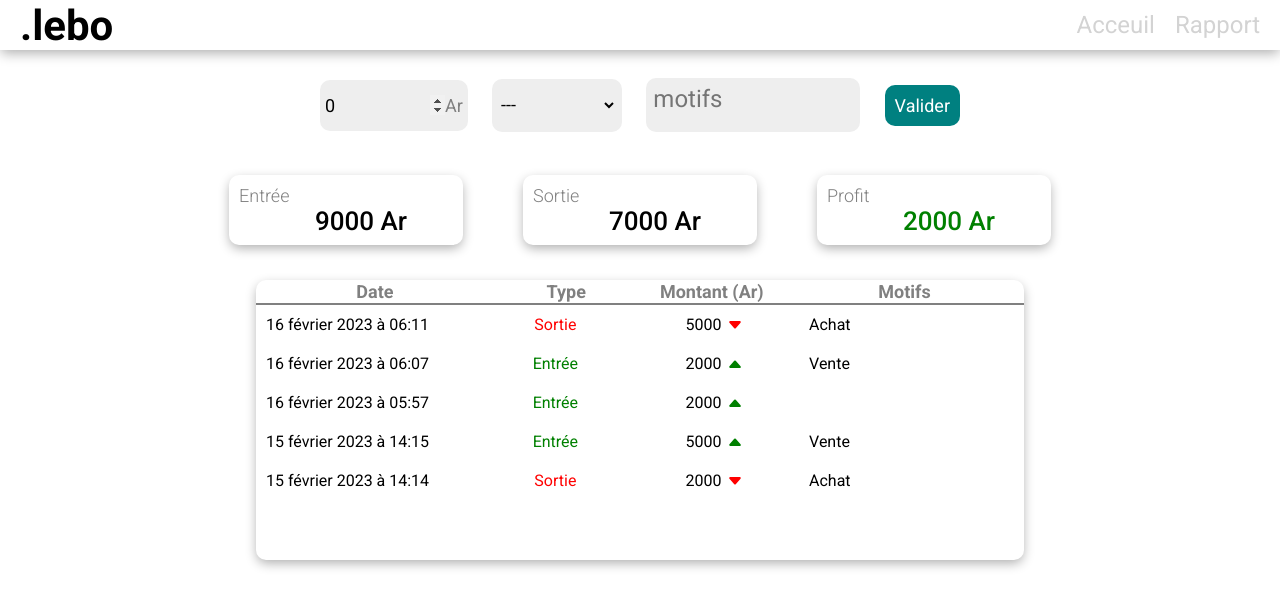
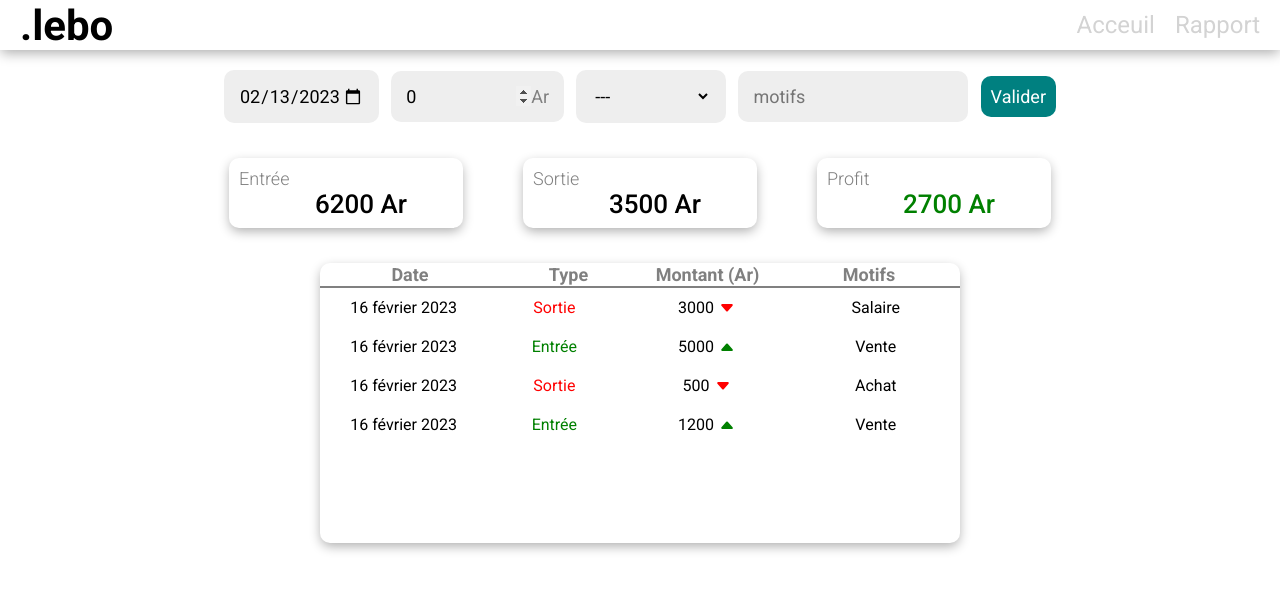
Before and after one commit to tafitahery/management-, a React (Create React App) app in the folder client/: page / in a window 1280 px wide. Shown: the top 608 px of the page. Built offline with nearby package versions, Linux system fonts and the light colour scheme; data requests are answered from the project's data file.

Commit message:
Ajout date dans la BD et dans le component NewEntry

```diff
--- a/client/src/assets/db.json
+++ b/client/src/assets/db.json
@@ -1,39 +1,32 @@
 {
   "amounts": [
     {
-      "amount": 2000,
-      "type": "out",
-      "motifs": "Achat",
-      "date": 1676470479583,
+      "date": 1676548466606,
+      "amount": 1200,
+      "type": "in",
+      "motifs": "Vente",
       "id": 1
     },
     {
+      "amount": 500,
+      "type": "out",
+      "motifs": "Achat",
+      "date": 1676548482705,
+      "id": 2
+    },
+    {
+      "date": 1676549350462,
       "amount": 5000,
       "type": "in",
       "motifs": "Vente",
-      "date": 1676470551659,
-      "id": 2
-    },
-    {
-      "amount": 2000,
-      "type": "in",
-      "motifs": "",
-      "date": 1676527054236,
       "id": 3
     },
     {
-      "amount": 2000,
-      "type": "in",
-      "motifs": "Vente",
-      "date": 1676527637519,
+      "amount": 3000,
+      "type": "out",
+      "motifs": "Salaire",
+      "date": 1676549372993,
       "id": 4
-    },
-    {
-      "amount": 5000,
-      "type": "out",
-      "motifs": "Achat",
-      "date": 1676527902572,
-      "id": 5
     }
   ]
 }
--- a/client/src/components/ListAmount.jsx
+++ b/client/src/components/ListAmount.jsx
@@ -8,7 +8,7 @@ const Container = styled.div`
   margin: auto;
   display: flex;
   flex-direction: column;
-  width: 60%;
+  width: 50%;
 `;
 
 const Options = styled.div``;
@@ -46,7 +46,7 @@ const Th = styled.th`
   border-bottom: 2px solid gray;
   font-size: 18px;
   color: gray;
-  width: 250px;
+  width: 200px;
 
   ${({ sm }) => sm && 'width: 150px;'}
 `;
@@ -54,9 +54,10 @@ const Th = styled.th`
 const Td = styled.td`
   padding: 10px;
   cursor: pointer;
-  width: 250px;
+  width: 200px;
+  text-align: center;
 
-  ${({ color }) => color && 'text-align: center; width: 150px;'}
+  ${({ color }) => color && 'width: 150px;'}
   ${({ color }) => color && (color === 'in' ? 'color: green;' : 'color: red')}
   ${(props) =>
     props.amount &&
@@ -81,8 +82,6 @@ export default function ListAmount() {
       year: 'numeric',
       month: 'long',
       day: 'numeric',
-      hour: 'numeric',
-      minute: 'numeric',
     });
   };
 
--- a/client/src/components/NewEntry.jsx
+++ b/client/src/components/NewEntry.jsx
@@ -10,11 +10,10 @@ const Container = styled.div`
   align-items: center;
   justify-content: center;
   flex-direction: column;
-  height: 70px;
 `;
 
 const Form = styled.form`
-  width: 50%;
+  width: 65%;
   display: flex;
   align-items: center;
   justify-content: space-between;
@@ -22,7 +21,7 @@ const Form = styled.form`
 
 const Wrapper = styled.div`
   background-color: #eeeeee;
-  padding: 5px;
+  padding: 5px 15px;
   display: flex;
   align-items: center;
   border-radius: 10px;
@@ -31,9 +30,12 @@ const Wrapper = styled.div`
 const Input = styled.input`
   background-color: #eeeeee;
   padding: 10px 0;
-  width: 120px;
+  width: 125px;
   border: none;
   font-size: 18px;
+
+  ${({ motifs }) => motifs && 'width: 200px;'}
+
   &:focus {
     outline: none;
   }
@@ -60,21 +62,6 @@ const Option = styled.option`
   color: gray;
 `;
 
-const Text = styled.textarea`
-  background-color: #eeeeee;
-  resize: none;
-  width: 200px;
-  height: 40px;
-  border: none;
-  font-size: 14px;
-  &:focus {
-    outline: none;
-  }
-  &:placeholder-shown {
-    font-size: 24px;
-  }
-`;
-
 const Validation = styled.button`
   background-color: teal;
   border: none;
@@ -89,12 +76,20 @@ const Error = styled.div`
   color: red;
   font-size: 12px;
   margin-top: 10px;
-  width: 13px;
+  height: 13px;
 `;
 
 export default function NewEntry() {
   const { entry, setEntry } = useContext(AppContext);
   const [error, setError] = useState(false);
+
+  const formatCalendarDate = (date) => {
+    const year = new Date(date).getFullYear();
+    const month = new Date(date).getMonth() + 1;
+    const stringMonth = month < 10 ? '0' + month : month;
+    const day = new Date(date).getDate();
+    return `${year}-${stringMonth}-${day}`;
+  };
 
   const handleChange = (e) => {
     setEntry((prev) => ({ ...prev, [e.target.name]: e.target.value }));
@@ -109,11 +104,11 @@ export default function NewEntry() {
     const data = {
       ...entry,
       amount: parseInt(entry.amount),
-      date: Date.now(),
+      date: new Date(entry.date).getTime(),
     };
     try {
       await axios.post('http://localhost:5000/amounts', data);
-      setEntry({ amount: 0, type: '', motifs: '' });
+      setEntry({ amount: 0, type: '', motifs: '', date: Date.now() });
       setError(false);
     } catch (error) {
       console.log(error);
@@ -123,6 +118,14 @@ export default function NewEntry() {
   return (
     <Container>
       <Form onSubmit={handleSubmit}>
+        <Wrapper>
+          <Input
+            type="date"
+            name="date"
+            value={formatCalendarDate(entry.date)}
+            onChange={handleChange}
+          />
+        </Wrapper>
         <Wrapper>
           <Input
             type="number"
@@ -141,9 +144,11 @@ export default function NewEntry() {
           </Select>
         </Wrapper>
         <Wrapper>
-          <Text
+          <Input
+            type="text"
+            name="motifs"
+            motifs
             placeholder="motifs"
-            name="motifs"
             value={entry.motifs}
             onChange={handleChange}
           />
--- a/client/src/context/context.jsx
+++ b/client/src/context/context.jsx
@@ -5,6 +5,7 @@ const AppContext = React.createContext();
 
 const AppProvider = ({ children }) => {
   const [entry, setEntry] = useState({
+    date: Date.now(),
     amount: 0,
     type: '',
     motifs: '',
```
